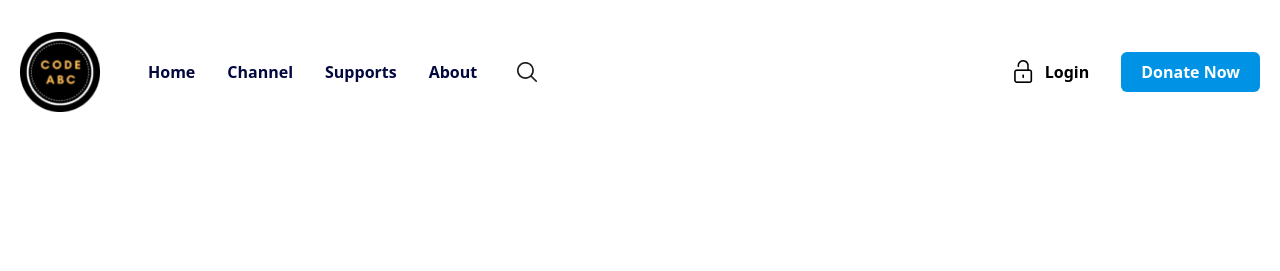
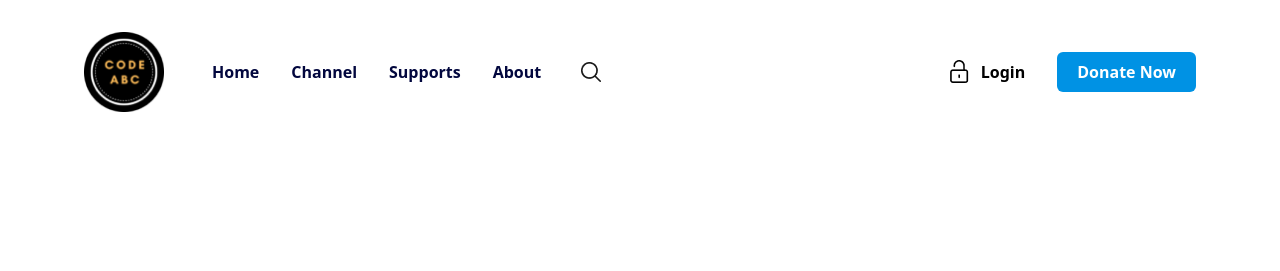
Before and after one commit to MukitHossen7/codeABC-responsive-website-use-tailwind, a website: page index.html in a window 1280 px wide. Shown: the top 271 px of the page. Drawn offline with Linux system fonts and the light colour scheme.

Commit message:
nav seciton done

```diff
--- a/index.html
+++ b/index.html
@@ -8,9 +8,9 @@
     <link rel="stylesheet" href="src/output.css" />
   </head>
   <body>
-    <header class="container mx-auto">
+    <header>
       <!-- navigation bar -->
-      <nav class="max-w-full px-5 mx-auto mt-8">
+      <nav class="max-w-full md:max-w-6xl px-5 mx-auto mt-8">
         <div
           class="flex justify-between items-center gap-10 flex-col md:flex-row"
         >
```
Also changed, not shown: src/output.css.
